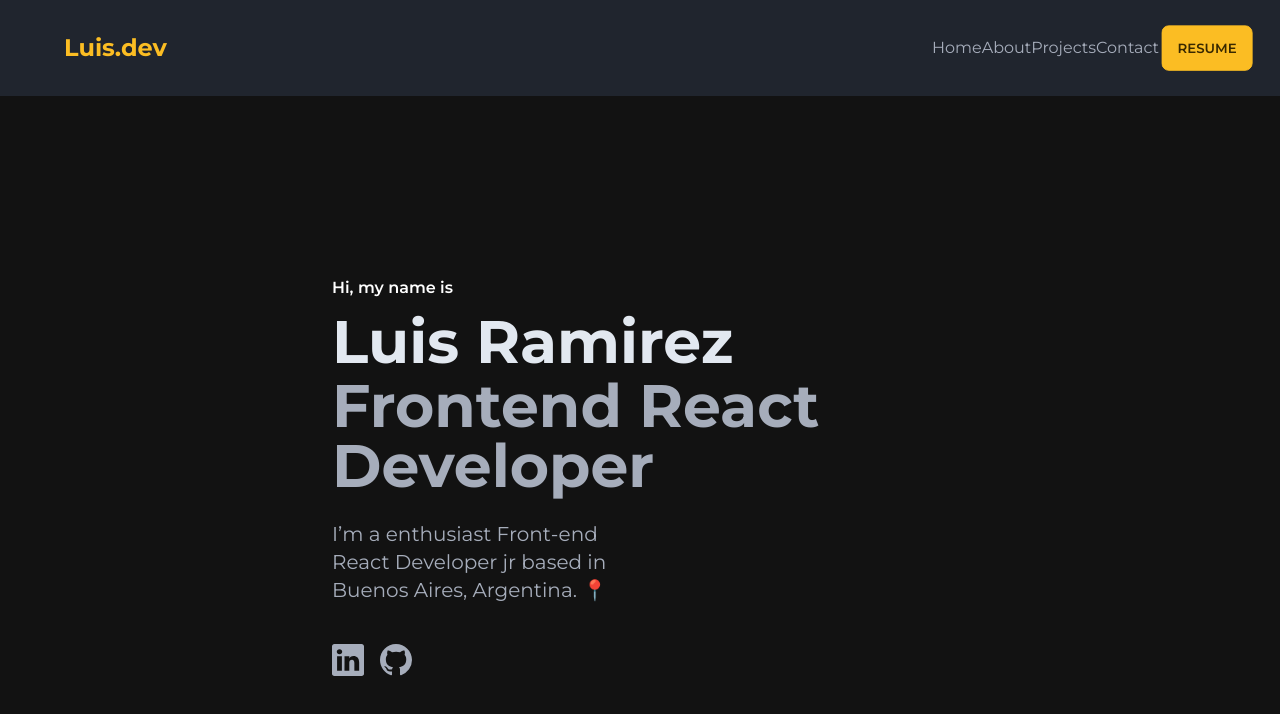
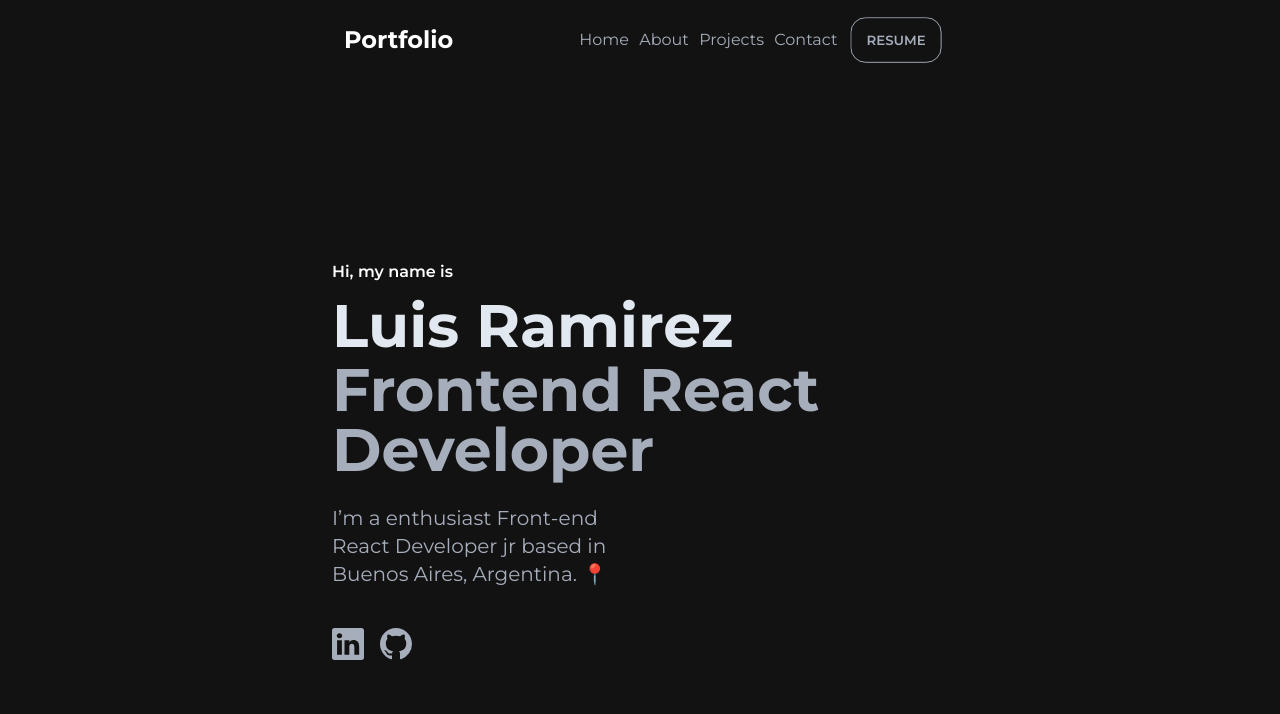
Before and after one commit to Louisit0/Portfolio, a React (Vite) app: page / in a window 1280 px wide. Shown: the top 714 px of the page. Built offline with nearby package versions, Linux system fonts and the light colour scheme.

Commit message:
Nav aun faltan cambios

```diff
--- a/src/components/Nav.jsx
+++ b/src/components/Nav.jsx
@@ -4,13 +4,16 @@ import { BsHouseDoorFill, BsCodeSlash, BsPersonFill } from "react-icons/bs";
 
 const Nav = ({ togglerDrawer, drawerOpen }) => {
   return (
-    <header className="w-full py-6 top-0 bg-base-300 z-50">
-      <nav className="md:mx-14 mx-auto flex flex-col md:flex-row justify-between">
+    <header
+      className="w-auto md:w-auto py-4 top-0 z-50 lg:w-1/2 lg:px-4 mx-auto"
+      style={{ backgroundColor: "#121212" }}
+    >
+      <nav className=" flex flex-col lg:flex-row justify-between">
         <div className="flex justify-between flex-row">
           <Link to={"/"} className="text-2xl my-auto ml-4 font-bold md:ml-0">
-            <span className="text-warning p-2 mr-1">Luis.dev</span>
+            <span className="text-white p-2 mr-1">Portfolio</span>
           </Link>
-          <label className="swap swap-rotate mr-4 md:hidden">
+          <label className="swap swap-rotate mr-4 lg:hidden">
             {/* this hidden checkbox controls the state  */}
             <input
               id="my-drawer-4"
@@ -21,7 +24,7 @@ const Nav = ({ togglerDrawer, drawerOpen }) => {
 
             {/* hamburger icon */}
             <svg
-              className="fill-current text-warning"
+              className="fill-current text-white"
               xmlns="http://www.w3.org/2000/svg"
               width="32"
               height="32"
@@ -31,8 +34,7 @@ const Nav = ({ togglerDrawer, drawerOpen }) => {
             </svg>
           </label>
         </div>
-        <ul className="hidden flex-row md:flex md:w-1/4 items-center justify-between">
-          <li>
+        <div className="hidden lg:flex flex-row items-center justify-between w-3/5">
           <a
             onClick={togglerDrawer}
             className=" select-none cursor-pointer hover:text-warning active:text-warning transition-all"
@@ -40,8 +42,6 @@ const Nav = ({ togglerDrawer, drawerOpen }) => {
           >
             Home
           </a>
-          </li>
-          <li>
           <a
             onClick={togglerDrawer}
             className=" select-none cursor-pointer hover:text-warning active:text-warning transition-all"
@@ -49,8 +49,6 @@ const Nav = ({ togglerDrawer, drawerOpen }) => {
           >
             About
           </a>
-          </li>
-          <li>
           <a
             onClick={togglerDrawer}
             className=" select-none cursor-pointer hover:text-warning active:text-warning transition-all"
@@ -58,8 +56,6 @@ const Nav = ({ togglerDrawer, drawerOpen }) => {
           >
             Projects
           </a>
-          </li>
-          <li>
           <a
             onClick={togglerDrawer}
             className=" select-none cursor-pointer hover:text-warning active:text-warning transition-all"
@@ -67,14 +63,13 @@ const Nav = ({ togglerDrawer, drawerOpen }) => {
           >
             Contact
           </a>
-          </li>
           <a
             href="#"
-            className="btn btn-warning w-1/2 mt-10 md:my-auto md:w-auto"
+            className="btn btn-outline rounded-2xl w-1/2 mt-10 md:my-auto md:w-auto hover:bg-white"
           >
             Resume
           </a>
-        </ul>
+        </div>
       </nav>
     </header>
   );
```
Lines whose indentation alone changed are shown as unchanged.
